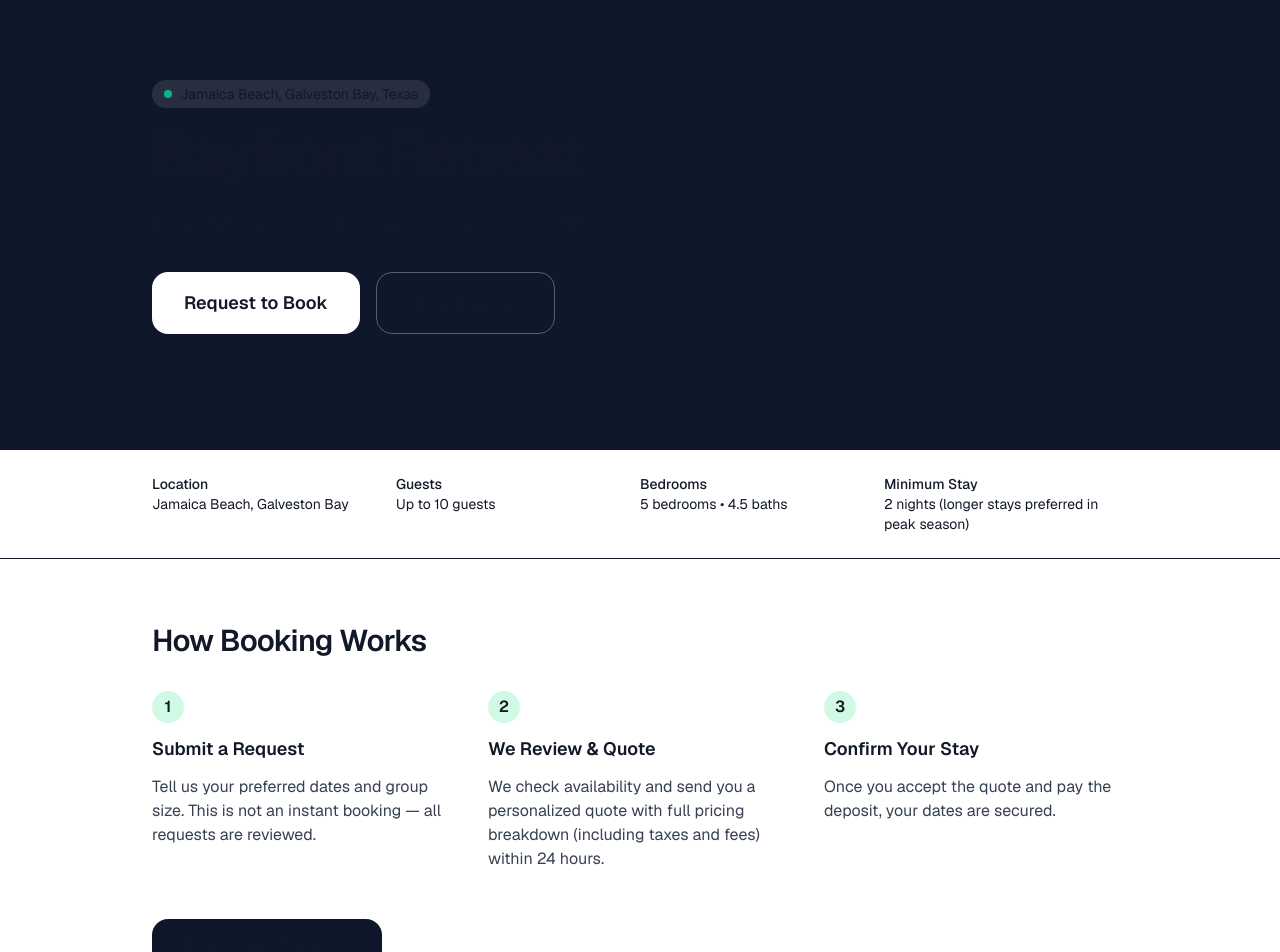
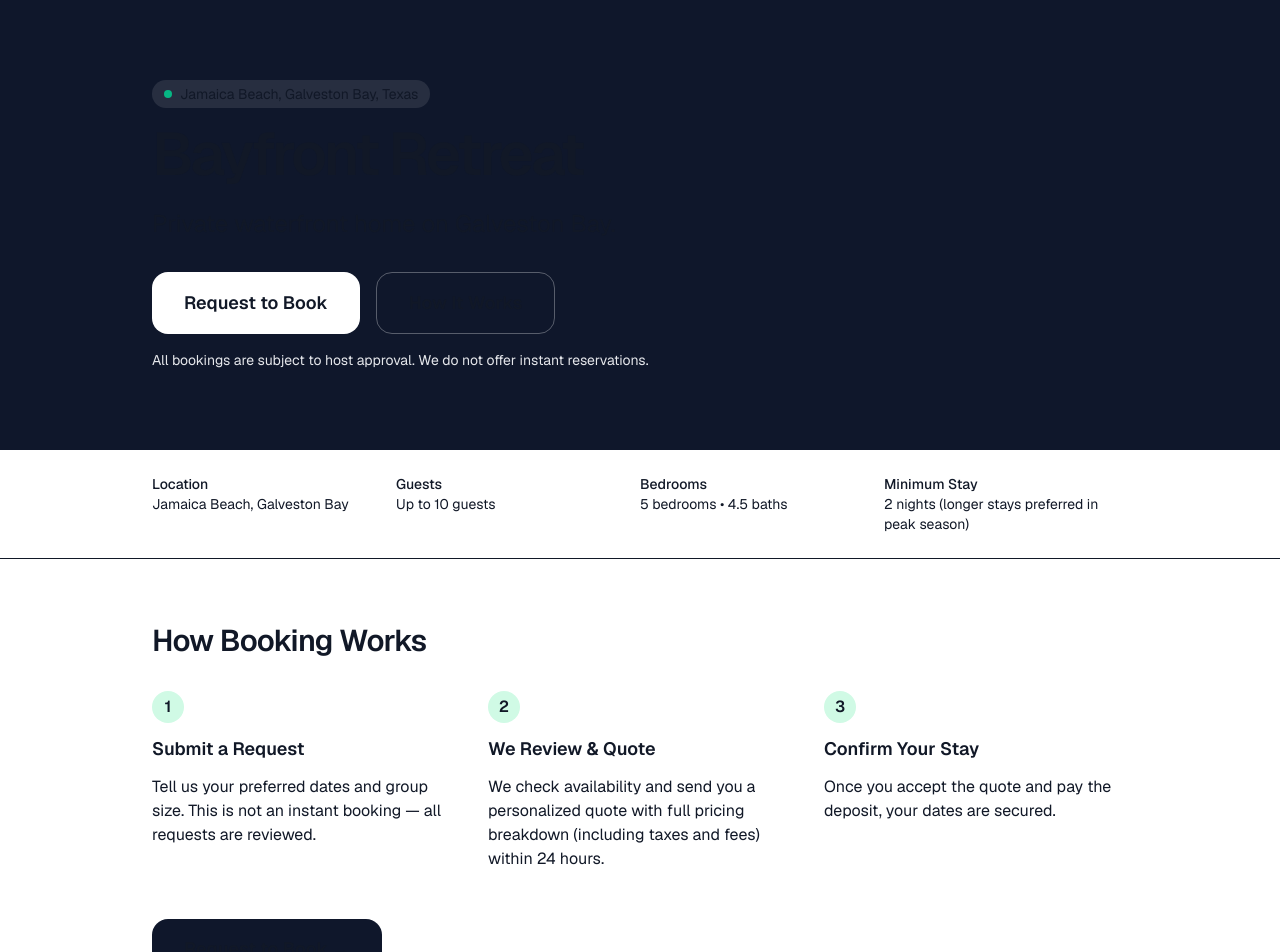
Before and after one commit to PTPSystem/galveston-reservation-next, a Next.js app: page / in a window 1280 px wide. Shown: the top 952 px of the page. Built offline with nearby package versions, Linux system fonts and the light colour scheme.

Commit message:
Fix font color contrast issues (stronger dark text on landing and global rules)

```diff
--- a/app/globals.css
+++ b/app/globals.css
@@ -47,7 +47,17 @@ button {
   color: #4b5563; /* slate-600 - still very readable on white */
 }
 
-/* Slightly stronger for 600 when used as body text */
-.text-slate-600 {
-  color: #374151; /* slate-700 */
+/* Force much darker text for common secondary colors (user is very sensitive to grey text) */
+.text-slate-300,
+.text-slate-400,
+.text-slate-500,
+.text-slate-600,
+.text-slate-700 {
+  color: #1f2937; /* slate-800 - much stronger */
 }
+
+/* Keep only intentional very light text on dark backgrounds */
+.bg-slate-900 .text-slate-200,
+.bg-slate-900 .text-slate-300 {
+  color: #e5e7eb; /* light grey only when on dark hero */
+}
--- a/app/page.tsx
+++ b/app/page.tsx
@@ -14,7 +14,7 @@ export default function BayfrontRetreatLanding() {
               Bayfront Retreat
             </h1>
 
-            <p className="text-2xl text-slate-200 mb-8">
+            <p className="text-2xl text-slate-100 mb-8">
               Private waterfront home on Galveston Bay.
             </p>
 
@@ -32,7 +32,7 @@ export default function BayfrontRetreatLanding() {
                 How It Works
               </a>
             </div>
-            <p className="mt-4 text-sm text-slate-300">
+            <p className="mt-4 text-sm text-slate-200">
               All bookings are subject to host approval. We do not offer instant reservations.
             </p>
           </div>
@@ -69,17 +69,17 @@ export default function BayfrontRetreatLanding() {
           <div className="space-y-3">
             <div className="w-8 h-8 rounded-full bg-emerald-100 text-emerald-700 flex items-center justify-center font-semibold">1</div>
             <h3 className="font-semibold text-lg">Submit a Request</h3>
-            <p className="text-slate-600">Tell us your preferred dates and group size. This is not an instant booking — all requests are reviewed.</p>
+            <p className="text-slate-800">Tell us your preferred dates and group size. This is not an instant booking — all requests are reviewed.</p>
           </div>
           <div className="space-y-3">
             <div className="w-8 h-8 rounded-full bg-emerald-100 text-emerald-700 flex items-center justify-center font-semibold">2</div>
             <h3 className="font-semibold text-lg">We Review & Quote</h3>
-            <p className="text-slate-600">We check availability and send you a personalized quote with full pricing breakdown (including taxes and fees) within 24 hours.</p>
+            <p className="text-slate-800">We check availability and send you a personalized quote with full pricing breakdown (including taxes and fees) within 24 hours.</p>
           </div>
           <div className="space-y-3">
             <div className="w-8 h-8 rounded-full bg-emerald-100 text-emerald-700 flex items-center justify-center font-semibold">3</div>
             <h3 className="font-semibold text-lg">Confirm Your Stay</h3>
-            <p className="text-slate-600">Once you accept the quote and pay the deposit, your dates are secured.</p>
+            <p className="text-slate-800">Once you accept the quote and pay the deposit, your dates are secured.</p>
           </div>
         </div>
 
@@ -95,7 +95,7 @@ export default function BayfrontRetreatLanding() {
 
       {/* Admin Access (temporary) */}
       <div className="border-t bg-slate-50">
-        <div className="max-w-5xl mx-auto px-6 py-8 text-sm text-slate-600">
+        <div className="max-w-5xl mx-auto px-6 py-8 text-sm text-slate-800">
           <strong>Property Manager:</strong>{" "}
           <a href="/admin/requests" className="text-emerald-600 hover:underline font-medium">Booking Requests</a> •{" "}
           <a href="/admin/holidays" className="text-emerald-600 hover:underline font-medium">Holiday Calendar</a>
```
